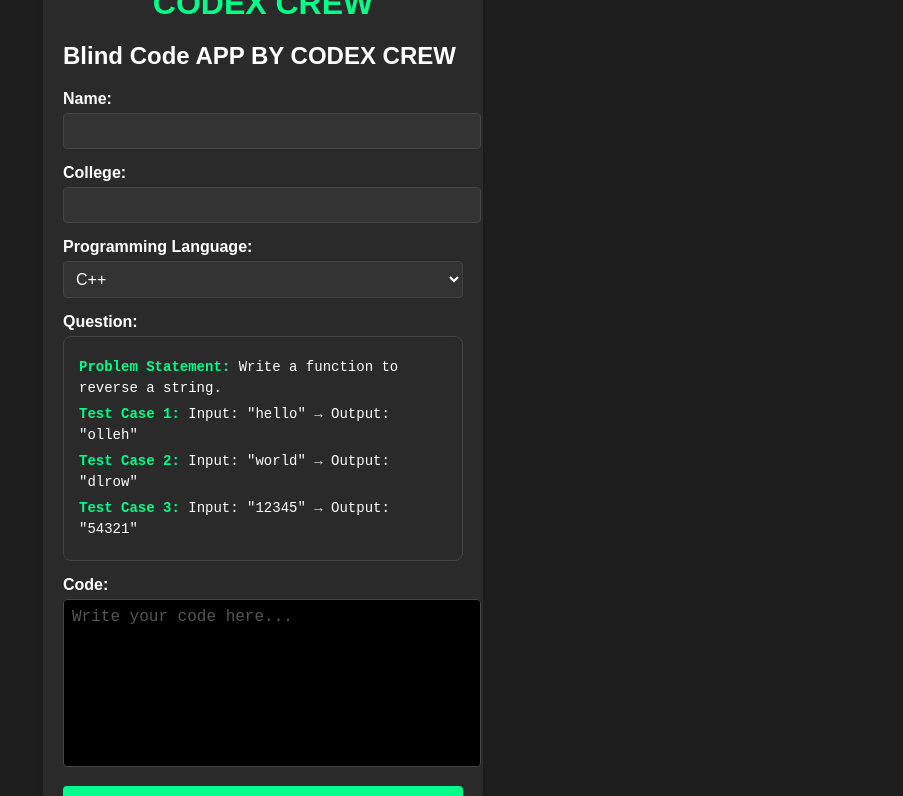
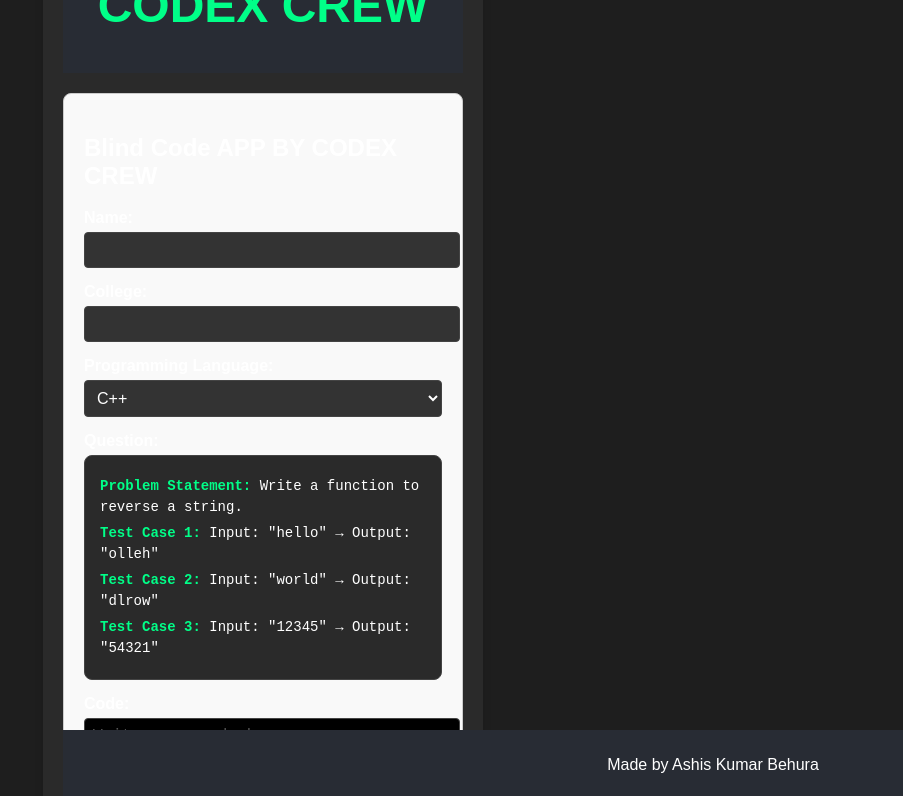
Before and after one commit to Ashis32/b-code, a React (Create React App) app: page / in a window 1280 px wide. Shown: the top 796 px of the page, without its empty margins (377-1280 px from the left). Built offline with nearby package versions, Linux system fonts and the light colour scheme.

Commit message:
Update App.css

```diff
--- a/src/App.css
+++ b/src/App.css
@@ -89,3 +89,31 @@ button:hover {
 .question-text strong {
   color: #00ff88;
 }
+/* App.css */
+.app-header {
+  background-color: #282c34;
+  color: white;
+  padding: 20px;
+  text-align: center;
+  font-size: 24px;
+  font-weight: bold;
+}
+
+.form-container {
+  max-width: 600px;
+  margin: 20px auto;
+  padding: 20px;
+  border: 1px solid #ccc;
+  border-radius: 8px;
+  background-color: #f9f9f9;
+}
+
+.app-footer {
+  text-align: center;
+  padding: 10px;
+  background-color: #282c34;
+  color: white;
+  position: fixed;
+  bottom: 0;
+  width: 100%;
+}
```
